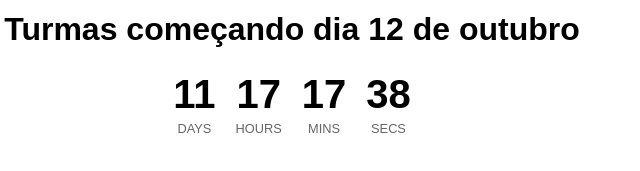
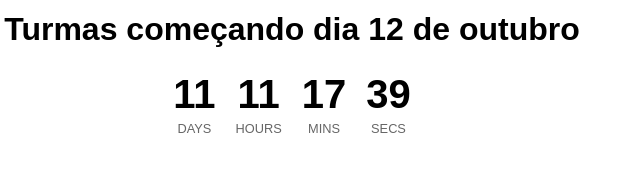
Before and after one commit to iansama/englishaulas-website, a plain HTML site: page index.html in a window 1280 px wide. Shown: the part 523-694 px from the top of the page, 348-988 px from the left. Drawn offline with Linux system fonts and the light colour scheme.

Commit message:
updated countdown

```diff
--- a/index.html
+++ b/index.html
@@ -20,7 +20,7 @@
 
 <script>
   // CHANGE THIS DATE TO YOUR TARGET DATE AND TIME
-  const targetDate = new Date("Oct 12, 2026 23:59:59").getTime();
+  const targetDate = new Date("Oct 12, 2026 18:00:00").getTime();
 
   const countdown = setInterval(function() {
     const now = new Date().getTime();
```
